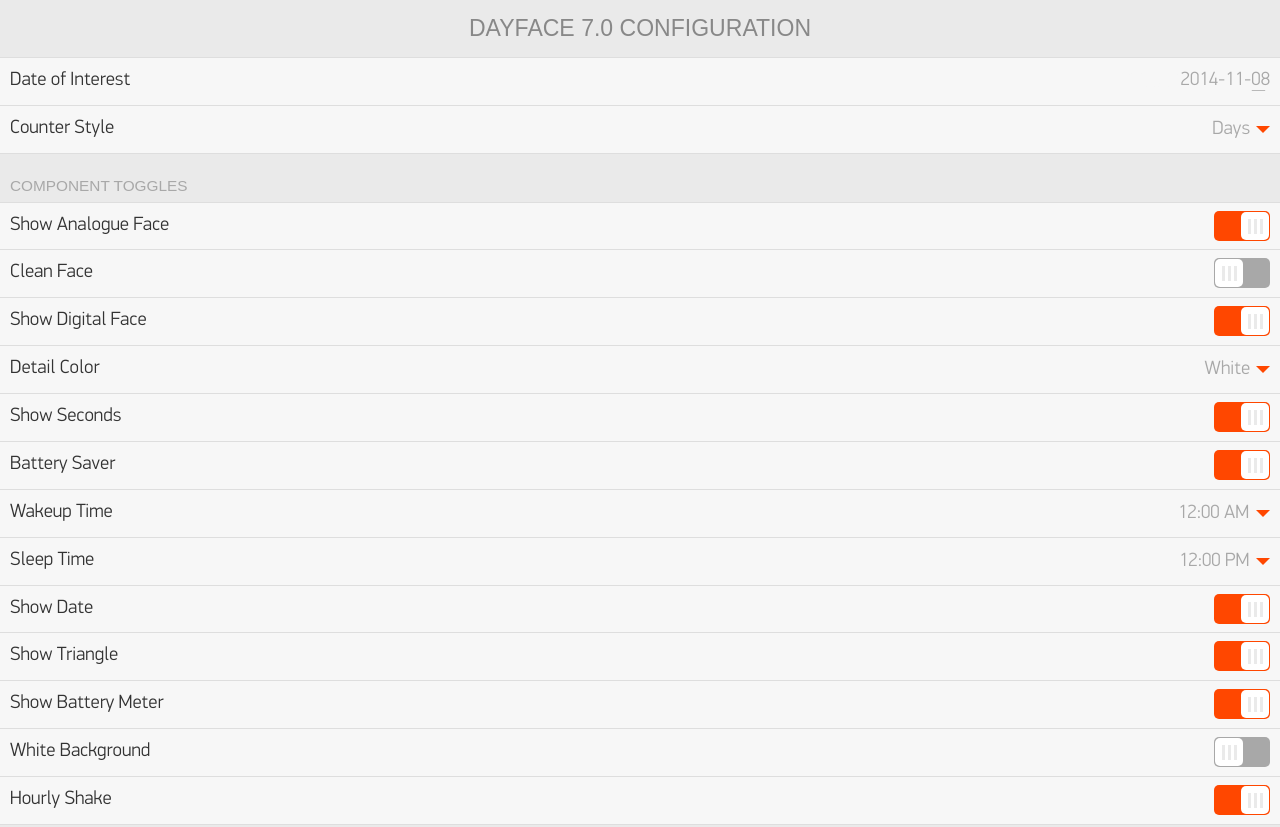
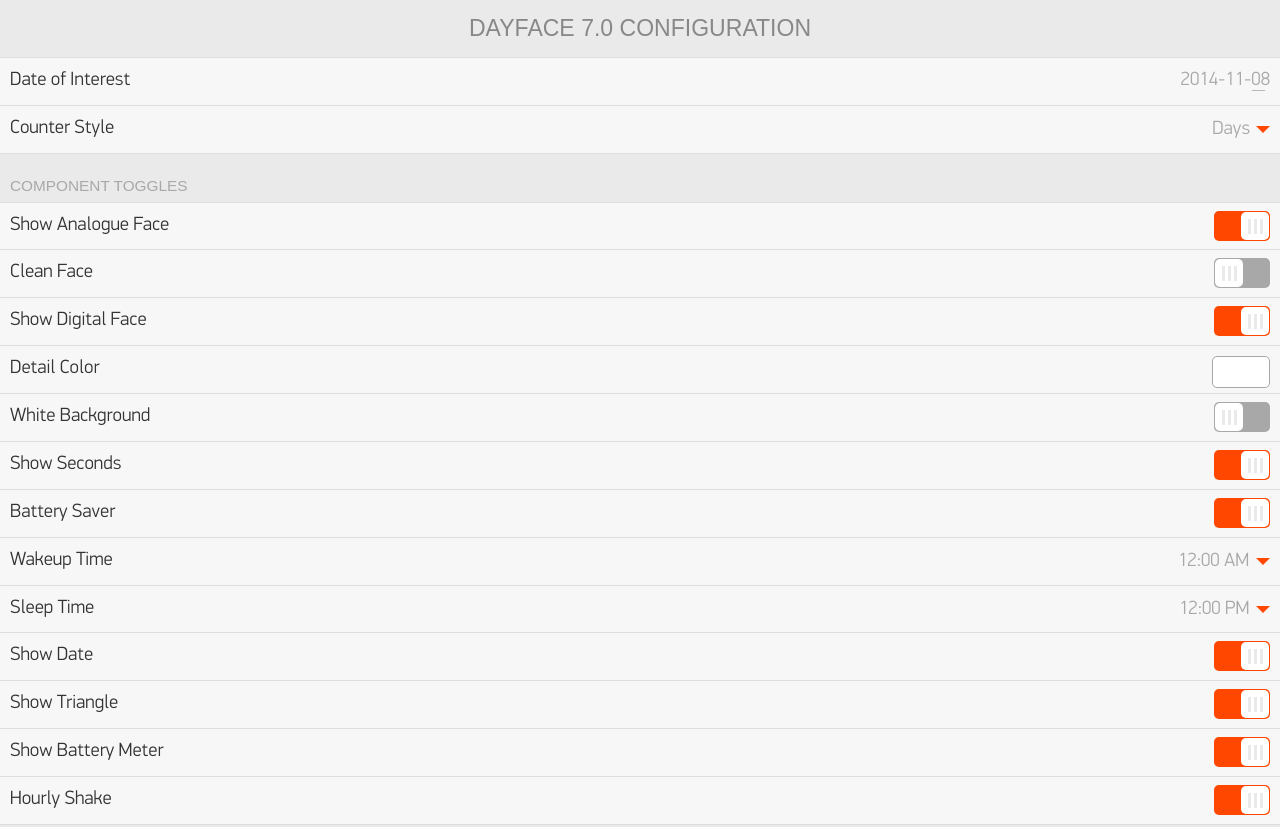
Before and after one commit to willwoz/DayFace, a website: page index.html in a window 1280 px wide. Shown: the top 827 px of the page. Drawn offline with Linux system fonts and the light colour scheme.

Commit message:
Version 7 - Batter Saver and Rainbow Colors

```diff
--- a/index.html
+++ b/index.html
@@ -47,15 +47,11 @@
             </label>
             <label class="item">
                 Detail Color
-                <select id="digitalcolorSelect" dir='rtl' class="item-select">
-                    <option class="item-select-option" value=1>White</option>
-                    <option class="item-select-option" value=2>Black</option>
-                    <option class="item-select-option" value=3>Red</option>
-                    <option class="item-select-option" value=4>Green</option>
-                    <option class="item-select-option" value=5>Blue</option>
-                    <option class="item-select-option" value=6>Yellow</option>
-                    <option class="item-select-option" value=7>Magenta</option>
-                </select>
+                <input id="digitalcolorSelect" type="text" class="item-color item-color-normal" value="#FFFFFF">
+            </label>
+            <label class="item">
+                White Background
+                <input id="whiteCheckBox" type="checkbox" class="item-toggle" unchecked>
             </label>
             <label class="item">
                 Show Seconds
@@ -112,10 +108,6 @@
                 <input id="batteryCheckBox" type="checkbox" class="item-toggle" checked>
             </label>
             <label class="item">
-                White Background
-                <input id="whiteCheckBox" type="checkbox" class="item-toggle" unchecked>
-            </label>
-            <label class="item">
                 Hourly Shake
                 <input id="hourlyCheckBox" type="checkbox" class="item-toggle" checked>
             </label>
```
